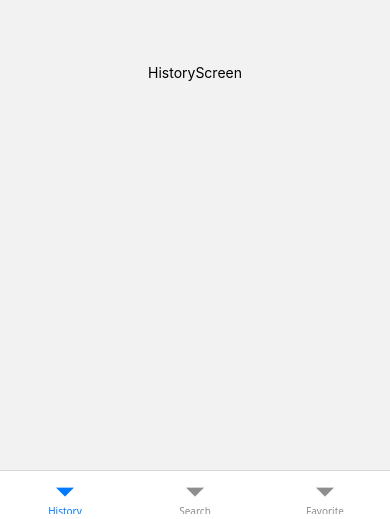
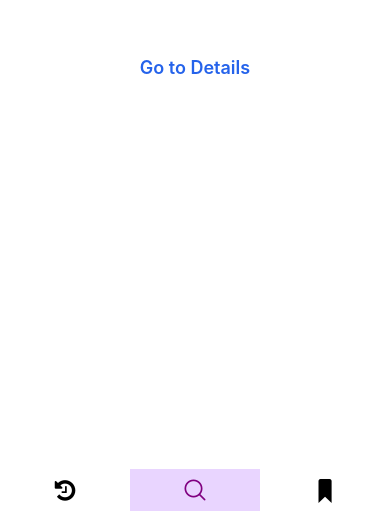
Before and after one commit to efkandemir/TurkishDictionary, a React Native app: screen / in a window 390 px wide. Shown: the part 325-844 px from the top of the page. Built offline with nearby package versions, Linux system fonts and the light colour scheme.

Commit message:
Tabbar section has been designed

```diff
--- a/App.js
+++ b/App.js
@@ -6,15 +6,19 @@ import { createBottomTabNavigator } from '@react-navigation/bottom-tabs';
 import { createNativeStackNavigator } from "@react-navigation/native-stack";
 import HistoryScreen from "./screens/HistoryScreen";
 import FavoriteScreen from "./screens/FavoriteScreen";
+import TabBar from "./components/tab-bar"
 
 const Tab = createBottomTabNavigator();
 const Stack = createNativeStackNavigator();
 
 function TabNavigator() {
   return (
-    <Tab.Navigator screenOptions={{ headerShown: false }}>
+    <Tab.Navigator
+      screenOptions={{ headerShown: false }}
+      initialRouteName="Search"
+      tabBar={(props) => <TabBar {...props} />} // Özel TabBar'ı burada tanımlıyoruz
+    >
       <Tab.Screen name="History" component={HistoryScreen} />
-      {/* HomeStack'i burada çağırıyoruz */}
       <Tab.Screen name="Search" component={HomeScreen} />
       <Tab.Screen name="Favorite" component={FavoriteScreen} />
     </Tab.Navigator>
--- /dev/null
+++ b/components/tab-bar.js
@@ -0,0 +1,65 @@
+import { View, TouchableOpacity } from 'react-native';
+import { Text } from 'react-native';
+import AntDesign from '@expo/vector-icons/AntDesign';
+import FontAwesome from '@expo/vector-icons/FontAwesome';
+import Fontisto from '@expo/vector-icons/Fontisto';
+
+function TabBar({ state, descriptors, navigation }) {
+    return (
+        <View className="flex-row bg-white py-2">
+            {state.routes.map((route, index) => {
+                const { options } = descriptors[route.key];
+                const label =
+                    options.tabBarLabel !== undefined
+                        ? options.tabBarLabel
+                        : options.title !== undefined
+                            ? options.title
+                            : route.name;
+
+                const isFocused = state.index === index;
+
+                const onPress = () => {
+                    const event = navigation.emit({
+                        type: 'tabPress',
+                        target: route.key,
+                    });
+
+                    if (!isFocused && !event.defaultPrevented) {
+                        navigation.navigate(route.name);
+                    }
+                };
+
+                return (
+                    <TouchableOpacity
+                        key={route.key} // Benzersiz bir `key` sağlamak
+                        onPress={onPress}
+                        className={`flex-1 items-center justify-center py-2 ${isFocused ? 'bg-purple-200' : 'bg-white'
+                            }`}
+                    >
+                        {/* Search için özel ikon */}
+                        {label === 'Search' && (
+                            <AntDesign name="search1" size={24} color={isFocused ? 'purple' : 'black'} />
+                        )}
+                        {/* History için özel ikon */}
+                        {label === 'History' && (
+                            <FontAwesome name="history" size={24} color={isFocused ? 'purple' : 'black'} />
+                        )}
+                        {/* Favorite için özel ikon */}
+                        {label === 'Favorite' && (
+                            <Fontisto name="favorite" size={24} color={isFocused ? 'purple' : 'black'} />
+                        )}
+                        {/* <Text
+                            className={`text-sm mt-1 ${isFocused ? 'text-purple-700 font-bold' : 'text-gray-500'
+                                }`}
+                        >
+                            {label}
+                        </Text> */}
+
+                    </TouchableOpacity>
+                );
+            })}
+        </View>
+    );
+}
+
+export default TabBar;
--- a/package.json
+++ b/package.json
@@ -9,6 +9,7 @@
     "web": "expo start --web"
   },
   "dependencies": {
+    "@expo/vector-icons": "^14.0.4",
     "@react-navigation/bottom-tabs": "^7.2.0",
     "@react-navigation/native": "^7.0.14",
     "@react-navigation/native-stack": "^7.2.0",
--- a/screens/HomeScreen.js
+++ b/screens/HomeScreen.js
@@ -1,17 +1,17 @@
-import { View, Button } from 'react-native';
+import { View, Button, Text } from 'react-native';
 import React from 'react';
 import { createNativeStackNavigator } from '@react-navigation/native-stack';
 import DetailsScreen from './DetailsScreen';
+
 
 const Stack = createNativeStackNavigator();
 
 function HomeScreen({ navigation }) {
     return (
         <View className="flex-1 justify-center items-center bg-white">
-            <Button
-                title="Go to Details... again"
+            <Text className="text-blue-600 font-semibold text-lg"
                 onPress={() => navigation.navigate('Detail')}
-            />
+            >Go to Details</Text>
         </View>
     );
 }
```
Also changed, not shown: 1 other file (tests, documents, lock files or other folders).
